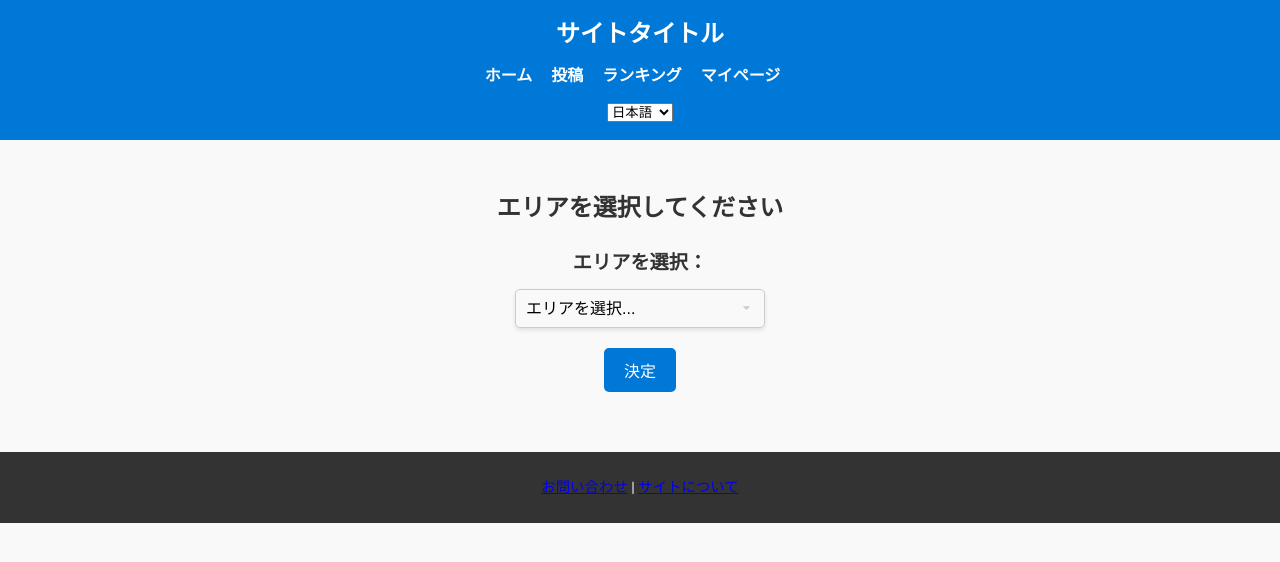
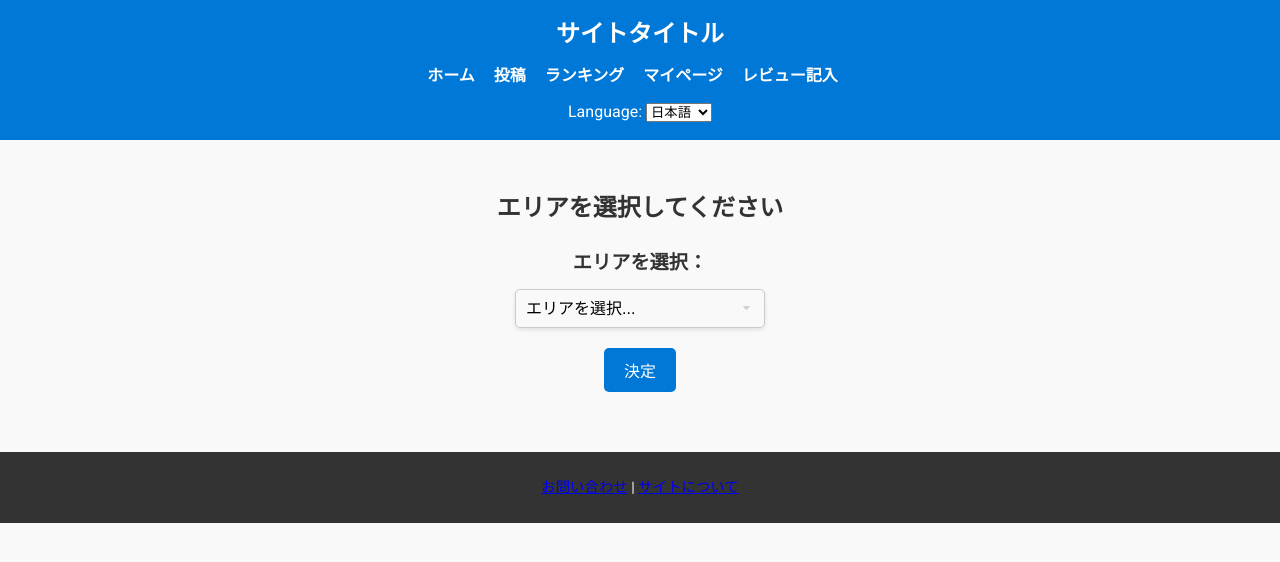
Before and after one commit to prioreye/my-prototype-site, a plain HTML site: page home.html in a window 1280 px wide. Both pictures are taken after a click on the button "日本語". Drawn offline with Linux system fonts and the light colour scheme.

Commit message:
Fix: Update homepage design and layout

```diff
--- a/home.html
+++ b/home.html
@@ -27,13 +27,17 @@
                     <li><a href="post.html" id="postLink">投稿</a></li>
                     <li><a href="ranking.html" id="rankingLink">ランキング</a></li>
                     <li><a href="mypage.html" id="mypageLink">マイページ</a></li>
+                    <li><a href="review.html" id="reviewLink">レビュー記入</a></li>
                 </ul>
             </nav>
             <!-- ヘッダーの言語切り替え -->
-            <select id="headerLanguageSelect">
-                <option value="ja">日本語</option>
-                <option value="en">English</option>
-            </select>
+            <div class="language-switcher">
+                <label for="headerLanguageSelect">Language:</label>
+                <select id="headerLanguageSelect">
+                    <option value="ja">日本語</option>
+                    <option value="en">English</option>
+                </select>
+            </div>
         </div>
     </header>
 
--- a/home.js
+++ b/home.js
@@ -50,6 +50,7 @@ function applyLanguage(language) {
           postLink: "投稿",
           rankingLink: "ランキング",
           mypageLink: "マイページ",
+          reviewLink: "レビュー記入",
           areaSelectionTitle: "エリアを選択してください",
           areaLabel: "エリアを選択：",
           tokyo: "東京",
@@ -67,6 +68,7 @@ function applyLanguage(language) {
           postLink: "Post",
           rankingLink: "Ranking",
           mypageLink: "My Page",
+          reviewLink: "Write Review",
           areaSelectionTitle: "Select an Area",
           areaLabel: "Select an Area:",
           tokyo: "Tokyo",
@@ -89,6 +91,7 @@ function applyLanguage(language) {
   document.getElementById("postLink").textContent = content.postLink;
   document.getElementById("rankingLink").textContent = content.rankingLink;
   document.getElementById("mypageLink").textContent = content.mypageLink;
+  document.getElementById("reviewLink").textContent = content.reviewLink;
 
   // メイン
   document.getElementById("areaSelectionTitle").textContent = content.areaSelectionTitle;
```
